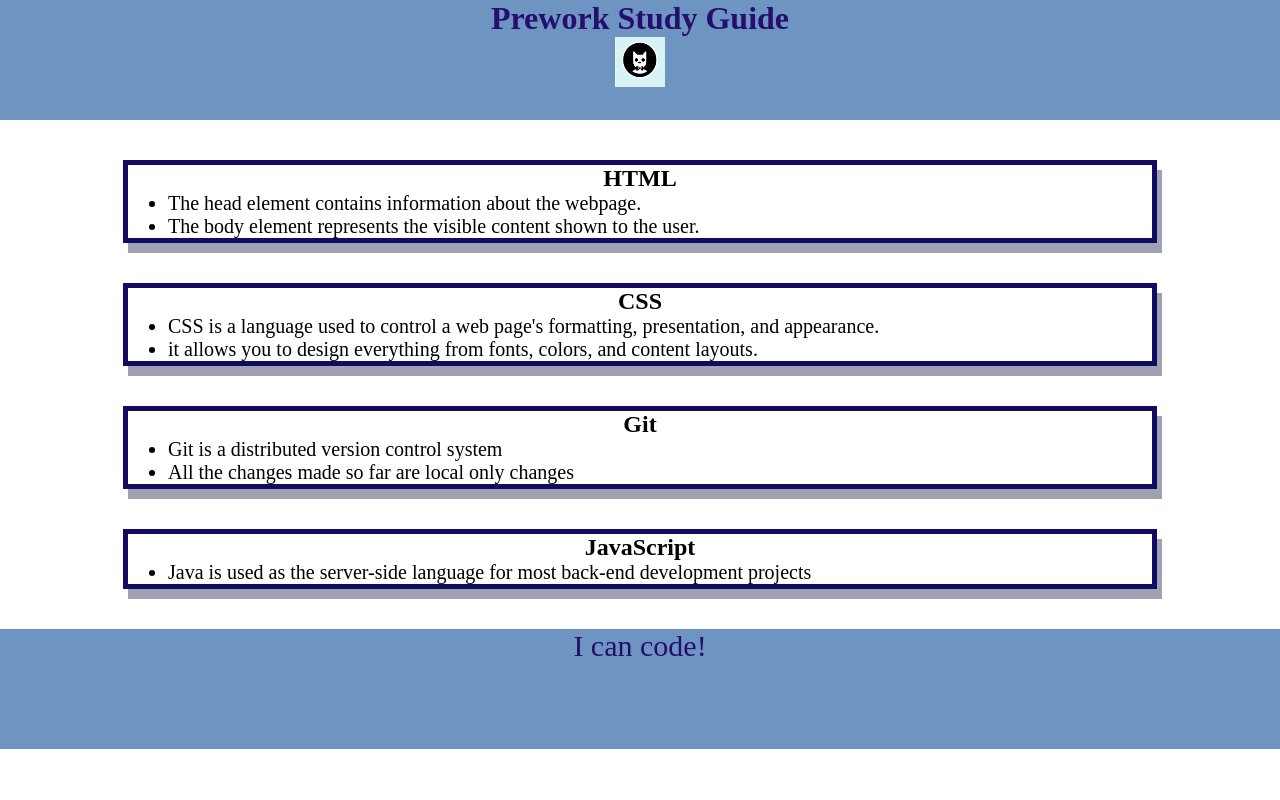
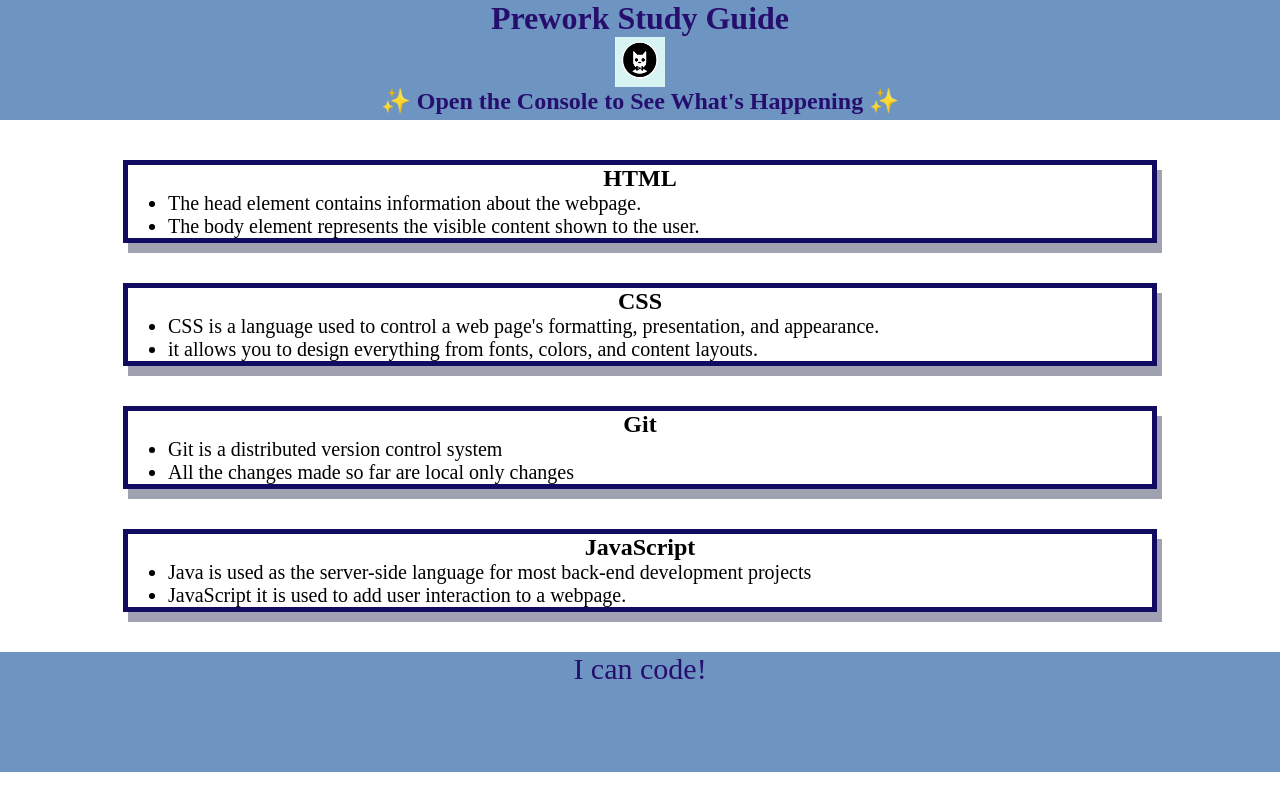
Before and after one commit to fer5500/prework-study-guide, a plain HTML site: page index.html in a window 1280 px wide. Drawn offline with Linux system fonts and the light colour scheme.

Commit message:
added javascript to our prework-study-guide project

```diff
--- /dev/null
+++ b/assets/script.js
@@ -0,0 +1,19 @@
+var topics = ['HTML', 'CSS', 'Git', 'JavaScript'];
+
+for(var x = 0; x < topics.length; x++) {
+  console.log(topics[x]);
+ }
+
+ /*
+if (topic === 'HTML') {
+ console.log("Let's study HTML!");
+} else if (topic === 'CSS') {
+ console.log("Let's study CSS!");
+} else if (topic === 'Git') {
+ console.log("Let's study Git!");
+} else if (topic === 'JavaScript') {
+ console.log("Let's study JavaScript!");
+} else {
+ console.log('Please try again!');
+}
+*/
--- a/index.html
+++ b/index.html
@@ -11,6 +11,7 @@
     <header id="top">
       <h1>Prework Study Guide</h1>
       <img src="./assets/bowtie-cat.png" alt="Profile image of cat wearing a bow tie." />
+      <h2>✨ Open the Console to See What's Happening ✨</h2>
     </header>
     <main>
       <section class="card" id="html-section">
@@ -47,6 +48,7 @@
         <h2>JavaScript</h2>
         <ul>
           <li>Java is used as the server-side language for most back-end development projects</li>
+          <li>JavaScript it is used to add user interaction to a webpage.</li>
         </ul>
       </section>
 
@@ -56,5 +58,6 @@
     <footer>
       <p>I can code!</p>
     </footer>
+    <script src="./assets/script.js"></script>
   </body>
 </html>
```
